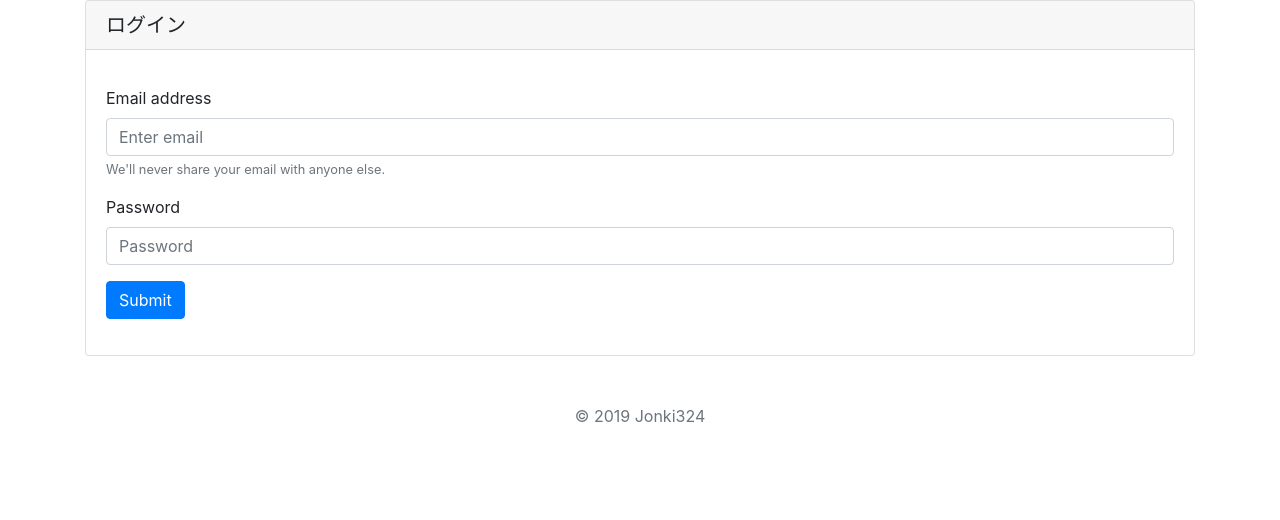
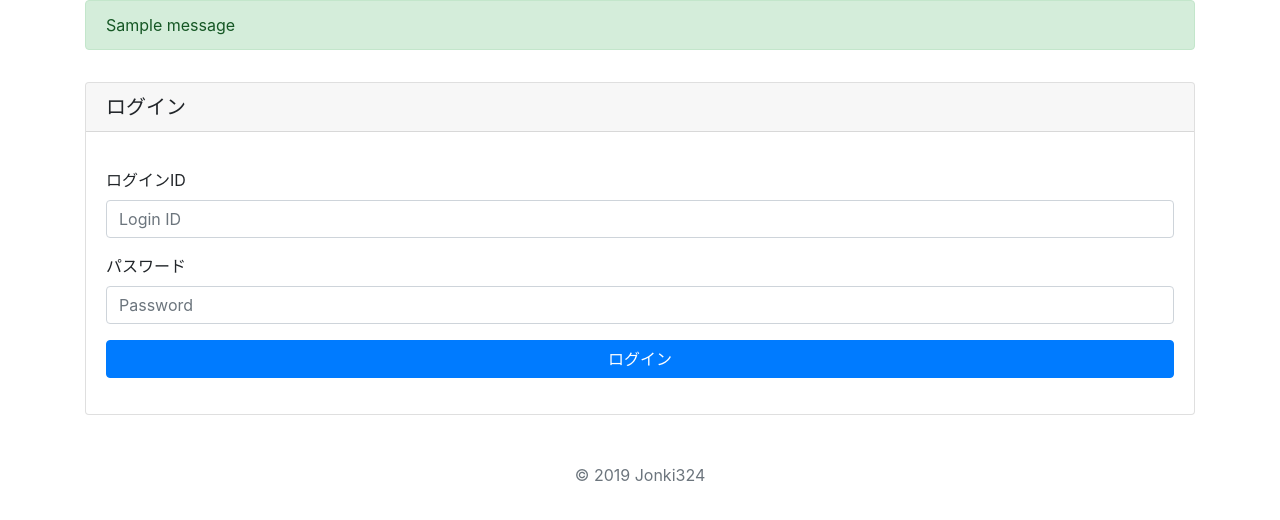
Before and after one commit to jonki324/bernie_eats, a Flask app: page /login in a window 1280 px wide. Shown: the part 56-576 px from the top of the page. Run offline with Flask 2, Linux system fonts and the light colour scheme; tables that the repository leaves empty hold one stand-in row (values such as "Sample post"); one stand-in notice (Sample message) is shown; some libraries are stand-ins or nearby versions.

Commit message:
ログイン機能追加

```diff
--- a/application/forms.py
+++ b/application/forms.py
@@ -1,10 +1,12 @@
 from flask_wtf import FlaskForm
-from wtforms import StringField, RadioField
-from wtforms.validators import Length
+from wtforms import StringField, PasswordField
+from wtforms.validators import DataRequired, Length
 
 
-class OrderForm(FlaskForm):
-    order_count_buta = StringField('注文数',
-                                   validators=[Length(max=99, message='99までです')])
-    order_count_modern = StringField('注文数',
-                                     validators=[Length(max=99, message='99までです')])
+class LoginForm(FlaskForm):
+    login_id = StringField('ログインID',
+                           validators=[DataRequired('必須です'),
+                                       Length(max=20, message='20桁までです')])
+    password = PasswordField('パスワード',
+                             validators=[DataRequired('必須です'),
+                                         Length(max=20, message='20桁までです')])
--- a/application/templates/_formhelpers.html
+++ b/application/templates/_formhelpers.html
@@ -81,3 +81,21 @@
         </div>
     </div>
 {% endmacro %}
+
+{% macro render_field(field, placeholder="") %}
+<div class="form-group">
+    {{ field.label }}
+    {% if field.errors %}
+        {{ field(class_="form-control is-invalid", placeholder=placeholder) | safe }}
+        <div class="invalid-feedback">
+            <ul>
+            {% for error in field.errors %}
+                <li>{{ error }}</li>
+            {% endfor %}
+            </ul>
+        </div>
+    {% else %}
+        {{ field(class_="form-control", placeholder=placeholder) | safe }}
+    {% endif %}
+</div>
+{% endmacro %}
--- a/application/templates/layout.html
+++ b/application/templates/layout.html
@@ -29,9 +29,15 @@
                     <a class="nav-link" href="{{ url_for('view.kitchen') }}">キッチン</a>
                 </li>
             </ul>
+            {% if current_user.is_authenticated %}
+            <form class="form-inline my-2 my-lg-0" action="{{ url_for('view.logout') }}">
+                <button class="btn btn-outline-success my-2 my-sm-0" type="submit">ログアウト</button>
+            </form>
+            {% else %}
             <form class="form-inline my-2 my-lg-0" action="{{ url_for('view.login') }}">
                 <button class="btn btn-outline-success my-2 my-sm-0" type="submit">ログイン</button>
             </form>
+            {% endif %}
         </div>
     </nav>
 {% block header %}{% endblock %}
--- a/application/templates/login.html
+++ b/application/templates/login.html
@@ -4,26 +4,33 @@
 
 {% block content %}
     <div class="container">
+        {% with messages = get_flashed_messages(with_categories=true) %}
+            {% if messages %}
+                <div class="row mb-3">
+                    <div class="col">
+                        {% for category, message in messages %}
+                            <div class="alert alert-{{ category }}" role="alert">
+                                {{ message }}
+                            </div>
+                        {% endfor %}
+                    </div>
+                </div>
+            {% endif %}
+        {% endwith %}
         <div class="row">
             <div class="col">
                 <div class="card">
                     <h5 class="card-header">ログイン</h5>
                     <div class="card-body">
                         <p class="card-text">
-                        <form>
+                        {% from "_formhelpers.html" import render_field %}
+                        <form action="{{ url_for('view.login') }}" method="post">
+                            {{ form.csrf_token }}
+                            {{ render_field(form.login_id, placeholder="Login ID") }}
+                            {{ render_field(form.password, placeholder="Password") }}
                             <div class="form-group">
-                                <label for="exampleInputEmail1">Email address</label>
-                                <input type="email" class="form-control" id="exampleInputEmail1"
-                                       aria-describedby="emailHelp" placeholder="Enter email">
-                                <small id="emailHelp" class="form-text text-muted">We'll never share your email with
-                                    anyone else.</small>
+                                <button class="btn btn-primary btn-block">ログイン</button>
                             </div>
-                            <div class="form-group">
-                                <label for="exampleInputPassword1">Password</label>
-                                <input type="password" class="form-control" id="exampleInputPassword1"
-                                       placeholder="Password">
-                            </div>
-                            <button type="submit" class="btn btn-primary">Submit</button>
                         </form>
                         </p>
                     </div>
--- a/application/views.py
+++ b/application/views.py
@@ -1,13 +1,35 @@
-from flask import Blueprint, render_template, request, session, redirect, url_for, jsonify
-from application.models import db, Item, MasterLoc, MasterStatus, Order, OrderStatus, OrderStatusHistory
+from flask import Blueprint, render_template, request, session, redirect, url_for, jsonify, flash
+from flask_login import login_user, logout_user, login_required
+from application.models import db, Item, MasterLoc, MasterStatus, Order, OrderStatus, OrderStatusHistory, User
 from application.const import Const
+from application.forms import LoginForm
+
 
 view = Blueprint('view', __name__)
 
 
 @view.route('/login', methods=['GET', 'POST'])
 def login():
-    return render_template('login.html')
+    form = LoginForm()
+
+    if request.method == 'POST' and form.validate_on_submit():
+        user, authenticated = User.auth(db.session.query, form.login_id.data, form.password.data)
+        if authenticated:
+            login_user(user)
+            # flash('ログインしました。', 'success')
+            return redirect(url_for('view.order'))
+
+        flash('ログインIDかパスワードが違います', 'danger')
+
+    return render_template('login.html', form=form)
+
+
+@view.route('/logout', methods=['GET', 'POST'])
+@login_required
+def logout():
+    logout_user()
+    flash('ログアウトしました。', 'success')
+    return redirect(url_for('view.login'))
 
 
 @view.route('/', methods=['GET', 'POST'])
```
Also changed, not shown: application/__init__.py (+16 -1 lines), application/models.py (+7 -1 lines).
